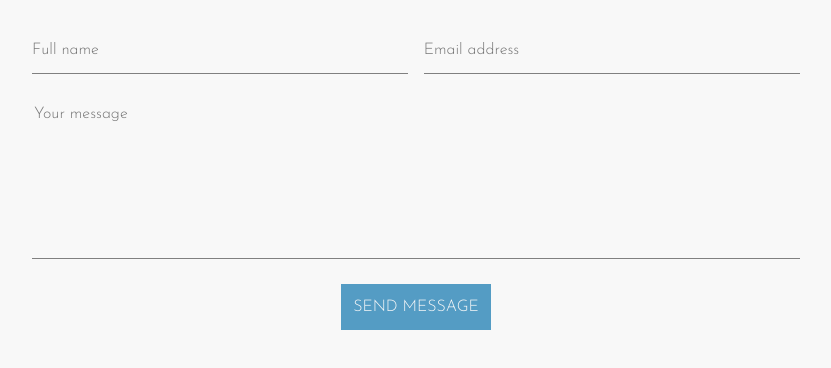
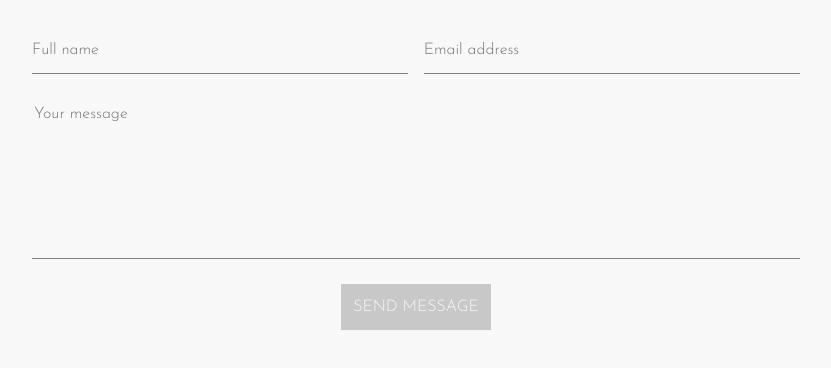
Before and after one commit to jericirenej/elemis-theme-test-build, a React (Create React App) app: page / in a window 1280 px wide. Shown: the part 4750-5118 px from the top of the page, without its empty margins (224-1055 px from the left). Built offline with nearby package versions, Linux system fonts and the light colour scheme.

Commit message:
Added alt properties on team images. Implemented basic form validation. To-do: report input form errors to the user so that they know how to fill out the form.

```diff
--- a/package.json
+++ b/package.json
@@ -7,6 +7,7 @@
     "@testing-library/react": "^11.2.3",
     "@testing-library/user-event": "^12.6.2",
     "bootstrap": "^4.6.0",
+    "joi": "^17.3.0",
     "jquery": "^3.5.1",
     "lorem-ipsum": "^2.0.3",
     "nanoid": "^3.1.20",
@@ -19,6 +20,7 @@
     "serve": "^11.3.2",
     "web-vitals": "^0.2.4"
   },
+  "type": "module",
   "scripts": {
     "start": "react-scripts start",
     "predeploy": "npm run build",
--- a/src/components/contactUs.jsx
+++ b/src/components/contactUs.jsx
@@ -3,12 +3,20 @@ import { TiLocationOutline } from "react-icons/ti";
 import { AiOutlinePhone } from "react-icons/ai";
 import { contactUs } from "../resources/data.js";
 import { useState } from "react";
+import Joi from "joi";
+import {
+  schemaName,
+  schemaEmail,
+  schemaMessage,
+  schemaComplete,
+} from "../resources/formValidation.js";
 
 const ContactUs = ({ handleSubmit }) => {
   const [message, setMessage] = useState({
     name: "",
     email: "",
     message: "",
+    validated: false,
   });
 
   const formInputHandle = (value, category) => {
@@ -16,15 +24,29 @@ const ContactUs = ({ handleSubmit }) => {
       ...prevState,
       [category]: value,
     }));
+    setMessage(prevState => ({ ...prevState, validated: validateInput(prevState) }));
+  };
+
+  const validateInput = message => {
+    const validation = schemaComplete.validate(
+      {
+        name: message.name,
+        email: message.email,
+        message: message.message,
+      },
+      { abortEarly: false }
+    );
+    return validation.error ? false : true;
   };
 
   const onSubmit = message => {
     try {
       handleSubmit(message);
       alert("Your message was sent. We'll get back to you shortly!");
-    }
-    catch(error) {
-      alert("Ooops, something went wrong while trying to send your message. Please try again later or send us an email!");
+    } catch (error) {
+      alert(
+        "Ooops, something went wrong while trying to send your message. Please try again later or send us an email!"
+      );
       console.error(error);
     }
     let keys = Object.keys(message);
@@ -70,6 +92,7 @@ const ContactUs = ({ handleSubmit }) => {
           onChange={input => formInputHandle(input.target.value, "message")}
           value={message.message}></textarea>
         <button
+          disabled={!message.validated}
           onClick={() => onSubmit(message)}
           id="contact-submit-input"
           type="button"
--- a/src/components/ourTeam.jsx
+++ b/src/components/ourTeam.jsx
@@ -5,7 +5,7 @@ const Team = () => {
     <div key="team" id="team">
       {team.map(worker => (
         <div id={worker.id} key={worker.id}>
-          <img src={worker.photo} alt="Worker photo" key={`${worker.id}-photo`}></img>
+          <img src={worker.photo} alt={`Employee photo: ${worker.name}`} key={`${worker.id}-photo`}></img>
           <h2 key={`${worker.id}-name`}>{worker.name}</h2>
           <h3 key={`${worker.id}-role`}>{worker.role}</h3>
           <p key={`${worker.id}-description`}>{worker.description}</p>
--- a/src/index.css
+++ b/src/index.css
@@ -714,6 +714,12 @@ CONTACT INPUTS
   grid-row: 3/4;
 }
 
+#contact-submit-input[disabled] {
+  background-color: rgb(200,200,200);
+  color: rgb(46, 46, 46);
+  cursor: not-allowed;
+}
+
 #about-us-inputs textarea {
   grid-column: 1/5;
   grid-row: 2;
--- /dev/null
+++ b/src/resources/formValidation.js
@@ -0,0 +1,47 @@
+import Joi from "joi";
+
+const schemaName = Joi.object().keys({
+  name: Joi.string()
+    .trim()
+    .pattern(/(\p{L}*)(\s)(\p{L}*)/u, "Full name")
+    .message("Please, enter your name and surname.")
+    .min(5)
+    .message("Your full name should be at least 5 characters long, including spaces.")
+    .max(45)
+    .message("Full name is currently limited to 45 characters.")
+    .required(),
+});
+
+const schemaEmail = Joi.object().keys({
+  email: Joi.string()
+    .trim()
+    .email({ tlds: { allow: false } })
+    .required(),
+});
+
+const schemaMessage = Joi.object().keys({
+  message: Joi.string()
+    .min(5)
+    .message("Your message should be at least 5 characters long."),
+});
+
+const schemaComplete = Joi.object().keys({
+  name: Joi.string()
+    .trim()
+    .pattern(/(\p{L}*)(\s)(\p{L}*)/u, "Full name")
+    .message("Please, enter your name and surname.")
+    .min(5)
+    .message("Your full name should be at least 5 characters long, including spaces.")
+    .max(45)
+    .message("Full name is currently limited to 45 characters.")
+    .required(),
+  email: Joi.string()
+    .trim()
+    .email({ tlds: { allow: false } })
+    .required(),
+  message: Joi.string()
+    .min(5)
+    .message("Your message should be at least 5 characters long."),
+});
+
+export { schemaName, schemaEmail, schemaMessage, schemaComplete };
```
Also changed, not shown: 2 other files (tests, documents, lock files or other folders).
